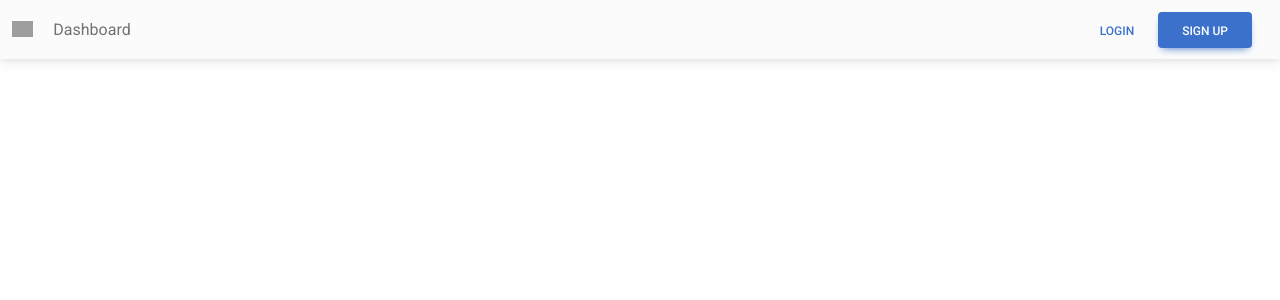
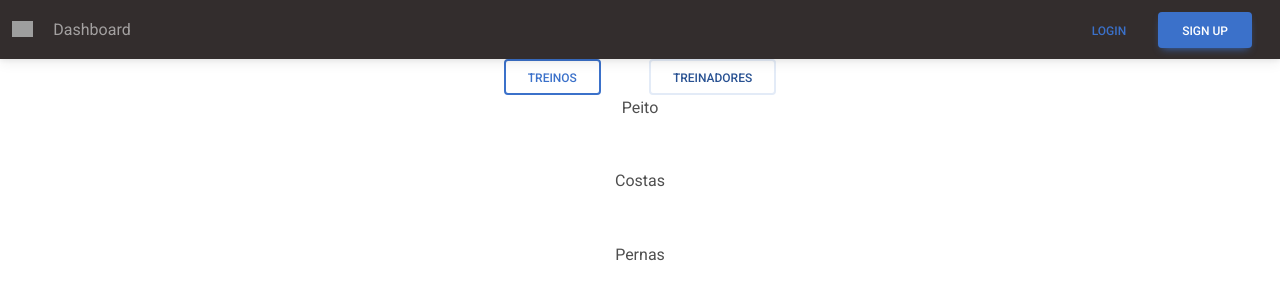
Before and after one commit to AfonsoLob/Built-Different, a Flask app: page / in a window 1280 px wide. Shown: the top 300 px of the page. Run offline with Flask 2, Linux system fonts and the light colour scheme; some libraries are stand-ins or nearby versions; grey boxes are pictures that could not be loaded.

Commit message:
login progress

```diff
--- a/website/templates/index.html
+++ b/website/templates/index.html
@@ -23,7 +23,7 @@
 </head>
 <body>
     <!-- Navbar -->
-    <nav class="navbar navbar-expand-lg navbar-light bg-light">
+    <nav class="navbar navbar-expand-lg navbar-dark bg-dark">
         <!-- Container wrapper -->
         <div class="container-fluid">
         <!-- Navbar brand -->
@@ -31,7 +31,7 @@
             <img
             src="https://mdbcdn.b-cdn.net/img/logo/mdb-transaprent-noshadows.webp"
             height="16"
-            alt="BltDif Logo"
+            alt="MDB Logo"
             loading="lazy"
             style="margin-top: -1px;"
             />
@@ -61,22 +61,38 @@
             <!-- Left links -->
 
             <div class="d-flex align-items-center">
-            <button type="button" class="btn btn-link px-3 me-2" id="login">
+            <a class="btn btn-link px me-2" href="/login">
                 Login
-            </button>
-            <button type="button" class="btn btn-primary me-3">
+            </a>
+            <a class="btn btn-primary me-3" href="/sign-up">
                 Sign up
-            </button>
+            </a>
             </div>
         </div>
         <!-- Collapsible wrapper -->
         </div>
         <!-- Container wrapper -->
     </nav>
-    <!-- Navbar -->
+  <!-- Navbar -->
 
 
+    <!-- Custom Content -->
+    <div class="container d-flex justify-content-center gap-5" >
+        <button type="button" class="btn btn-outline-primary" data-mdb-ripple-color="dark">Treinos</button>
+        <button type="button" class="btn btn-outline-secondary" data-mdb-ripple-color="dark">Treinadores</button>
+    </div>
+    <div class="container d-flex flex-column justify-content-center gap-5">
+        <div class="container text-center">Peito</div>
+        <div class="container text-center">Costas</div>
+        <div class="container text-center">Pernas</div>
+    </div>
+
+     <!-- MDB -->
+     <script
+     type="text/javascript"
+     src="https://cdnjs.cloudflare.com/ajax/libs/mdb-ui-kit/6.2.0/mdb.min.js"
+     ></script>
     <!-- Custom JS -->
-    <script src="../static/javascript/main.js"></script>
+    <script src="{{ url_for('static', filename='javascript/main.js')}}"></script>
 </body>
 </html>
--- a/website/templates/login.html
+++ b/website/templates/login.html
@@ -21,7 +21,7 @@
     rel="stylesheet"
     />
     <!-- Custom CSS -->
-    <link rel="stylesheet" href="../static/css/styles.css">
+    <link rel="stylesheet" href="{{ url_for('static', filename='css/styles.css') }}">
 </head>
 <body>
     <section class="vh-100 gradient-custom">
```
Also changed, not shown: website/static/css/styles.css (+13 -4 lines), website/templates/base.html (added, +32 -0 lines).
